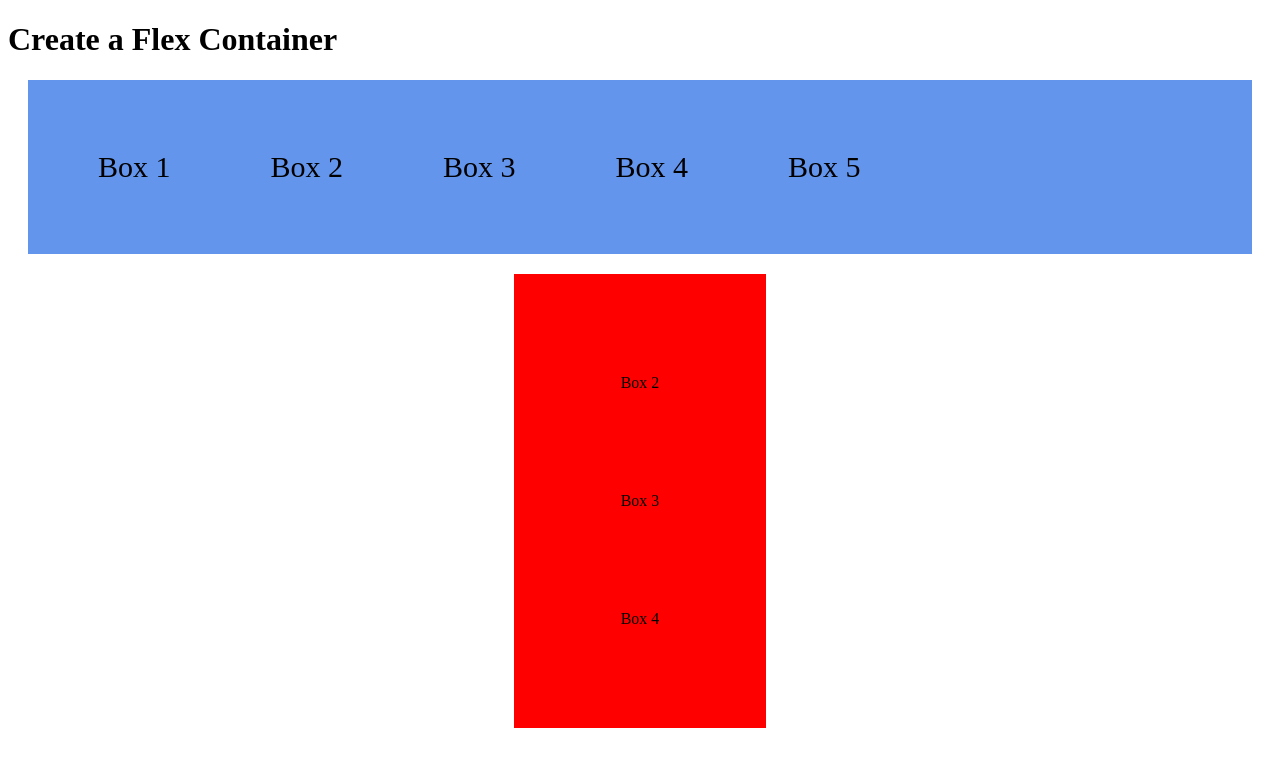
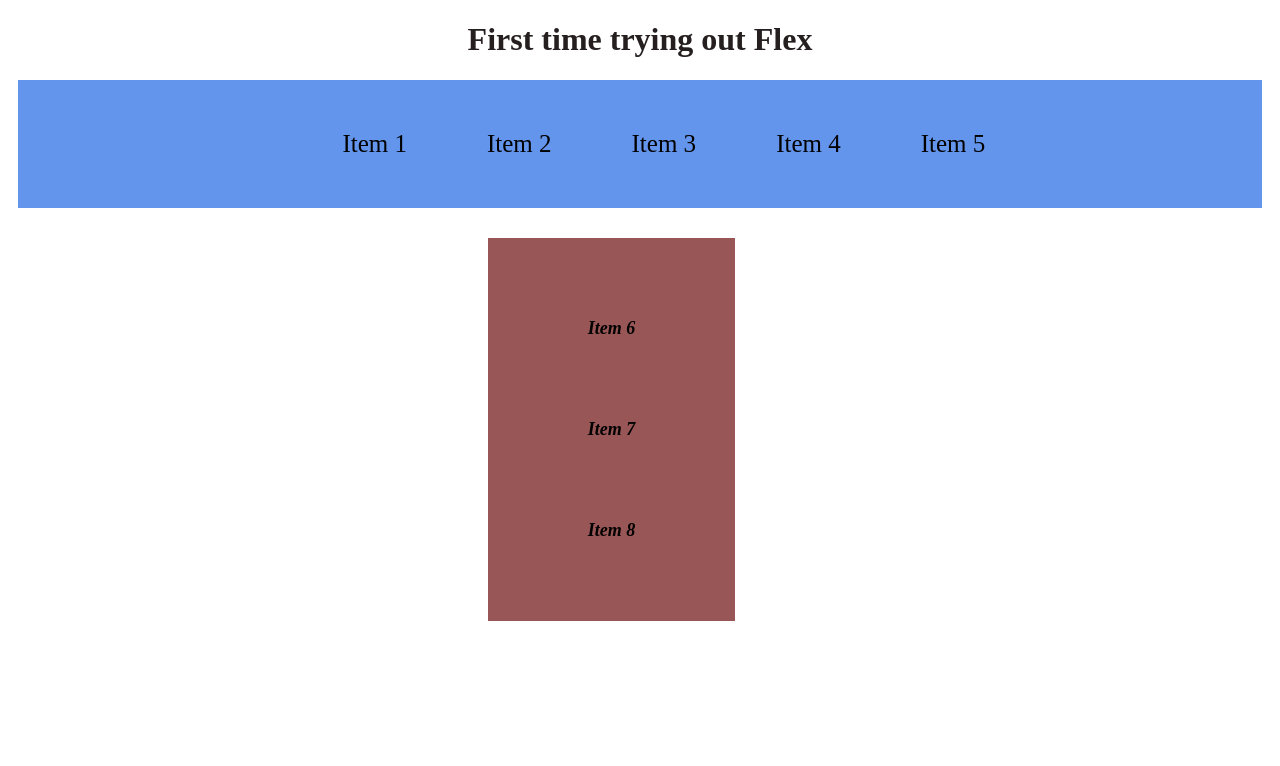
Before and after one commit to Mattolu01/learningFlex, a plain HTML site: page index.html in a window 1280 px wide. Drawn offline with Linux system fonts and the light colour scheme.

Commit message:
another commit

```diff
--- a/index.html
+++ b/index.html
@@ -10,19 +10,20 @@
 
 <body>
     <h1>
-        Create a Flex Container
+        First time trying out Flex
     </h1>
     <div class="flex-container">
-        <div>Box 1</div>
-        <div>Box 2</div>
-        <div>Box 3</div>
-        <div>Box 4</div>
-        <div>Box 5</div>
+        <div>Item 1</div>
+        <div>Item 2</div>
+        <div>Item 3</div>
+        <div>Item 4</div>
+        <div>Item 5</div>
     </div>
-    <div style="margin-left: 40%; background: red; margin-right: 40%; text-align: center;">
-        <div>Box 2</div>
-        <div>Box 3</div>
-        <div>Box 4</div>
+    <div
+        style="margin-left: 38%; background: rgb(153, 86, 86); margin-right: 42.5%; text-align: center; font-weight: bold; font-style: oblique; font-size: large; margin-bottom: 30px; margin-top: 30px;">
+        <div>Item 6</div>
+        <div>Item 7</div>
+        <div>Item 8</div>
     </div>
 </body>
 
--- a/style.css
+++ b/style.css
@@ -1,11 +1,18 @@
 .flex-container {
     background-color: cornflowerblue;
     display: flex;
-    margin: 20px;
-    padding: 20px;
-    font-size: 30px;
+    margin: 10px;
+    padding: 10px;
+    padding-left: 22.5%;
+    font-size: 25px;
+    flex-direction: row;
+}
+
+h1 {
+    text-align: center;
+    color: rgb(37, 31, 31);
 }
 
 div {
-    padding: 50px;
+    padding: 40px;
 }
```
